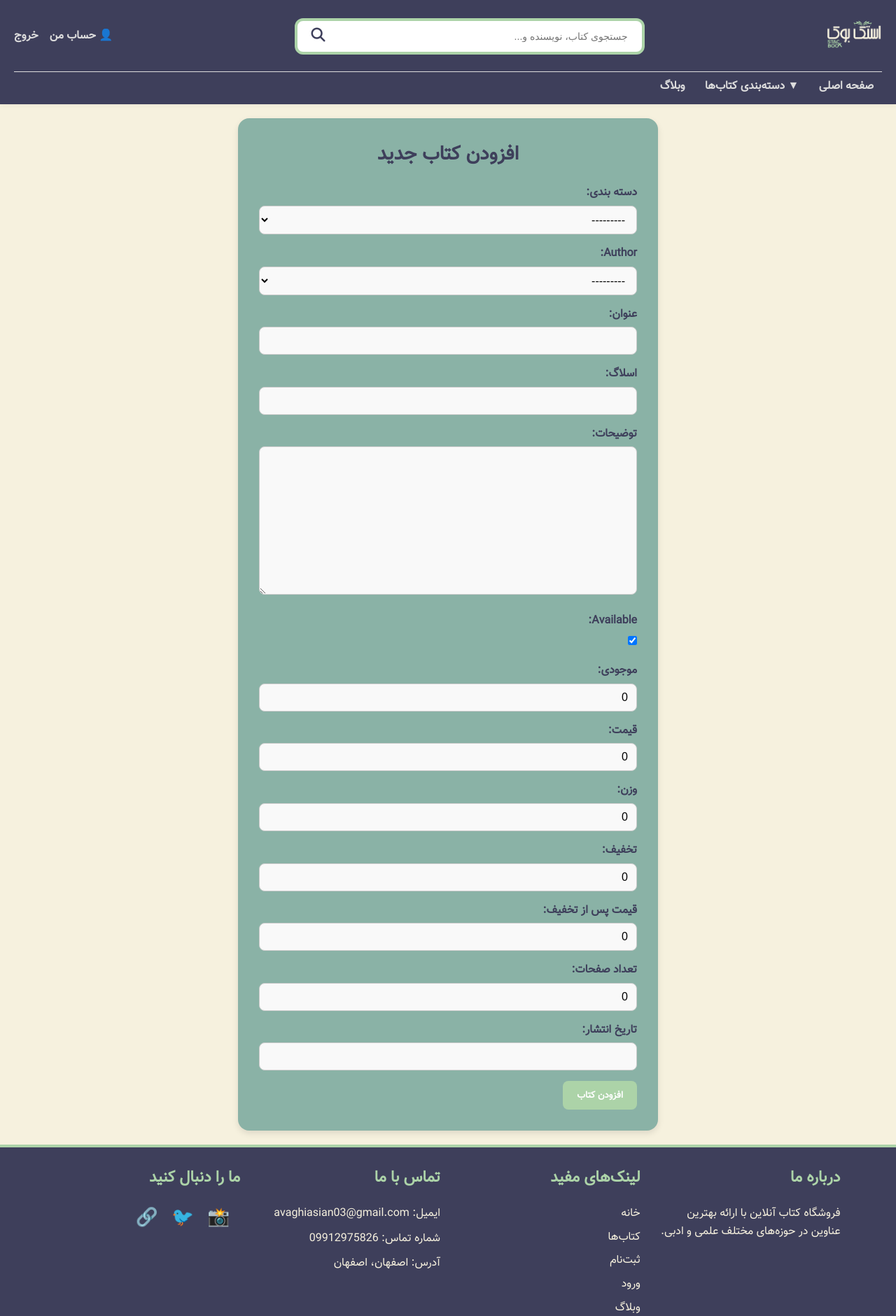
After one commit to AvaGhiasian/CS-Bookstore, a Django app: page /users/profile/books/add/ in a window 1280 px wide. The commit adds this page. Shown: the top 1881 px of the page at 70% size. Run offline with Django 5.2, Linux system fonts and the light colour scheme; the visitor is signed in with stand-in values (Sample User, id 1); data that the repository does not hold is empty; parts of the project's set-up code (start-up, migrations or seed data) failed here and were passed over.

Commit message:
new updates

```diff
--- a/static/css/partials/header.css
+++ b/static/css/partials/header.css
@@ -2,7 +2,7 @@
     font-family: 'Vazir', sans-serif;
     background-color: #3E3F5B;
     padding: 12px 20px;
-    box-shadow: 0 2px 8px rgba(0,0,0,0.05);
+    box-shadow: 0 2px 8px rgba(0, 0, 0, 0.05);
     direction: rtl;
 }
 
@@ -125,7 +125,7 @@
     position: absolute;
     background-color: #F6F1DE;
     min-width: 500px;
-    box-shadow: 0 8px 16px rgba(0,0,0,0.2);
+    box-shadow: 0 8px 16px rgba(0, 0, 0, 0.2);
     z-index: 1000;
     border-radius: 10px;
     padding: 10px 0;
@@ -147,3 +147,21 @@
 .dropdown:hover .dropdown-content {
     display: block;
 }
+
+.logo {
+    display: flex;
+    align-items: center;
+    gap: 10px;
+    font-size: 50px;
+    font-weight: bold;
+    color: #fff;
+    white-space: nowrap;
+    flex-shrink: 0;
+}
+
+.logo-img {
+    height: 80px;
+    width: auto;
+    object-fit: contain;
+    display: block;
+}
--- a/store/forms.py
+++ b/store/forms.py
@@ -1,6 +1,6 @@
 from django import forms
 
-from store.models import Review
+from store.models import Review, Book
 
 
 class ReviewForm(forms.ModelForm):
@@ -15,3 +15,9 @@ class ReviewForm(forms.ModelForm):
 
 class SearchForm(forms.Form):
     query = forms.CharField()
+
+
+class BookForm(forms.ModelForm):
+    class Meta:
+        model = Book
+        fields = '__all__'
--- a/store/models.py
+++ b/store/models.py
@@ -77,7 +77,7 @@ class Book(models.Model):
 
 
 class Image(models.Model):
-    book = models.ForeignKey(Book, on_delete=models.CASCADE, related_name="images", verbose_name="محصول")
+    book = models.ForeignKey(Book, on_delete=models.CASCADE, related_name="images", verbose_name="کتاب")
     file = models.ImageField(upload_to="product_images/%Y/%m/%d")
     title = models.CharField(max_length=250, verbose_name="عنوان", null=True, blank=True)
     description = models.TextField(verbose_name="توضیحات", null=True, blank=True)
--- /dev/null
+++ b/store/static/store/css/add_book.css
@@ -0,0 +1,87 @@
+.add-book-form-container {
+    background-color: #F6F1DE;
+    padding: 30px;
+    border-radius: 1rem;
+    box-shadow: 0 4px 10px rgba(0, 0, 0, 0.1);
+    direction: rtl;
+    font-family: "Vazir", sans-serif;
+    color: #3E3F5B;
+}
+
+.add-book-form-container h2 {
+    color: #3E3F5B;
+    text-align: center;
+    margin-bottom: 20px;
+    font-size: 1.75rem;
+}
+
+.add-book-form form p {
+    margin-bottom: 15px;
+}
+
+.add-book-form label {
+    display: block;
+    font-weight: bold;
+    margin-bottom: 5px;
+}
+
+.add-book-form input[type="text"],
+.add-book-form input[type="number"],
+.add-book-form input[type="file"],
+.add-book-form textarea,
+.add-book-form select {
+    width: 100%;
+    padding: 10px 12px;
+    border: 1px solid #ccc;
+    align-content: center;
+    border-radius: 0.5rem;
+    background-color: #f9f9f9;
+    font-size: 1rem;
+    box-sizing: border-box;
+    transition: border 0.3s ease;
+}
+
+.add-book-form input:focus,
+.add-book-form textarea:focus,
+.add-book-form select:focus {
+    border-color: #8AB2A6;
+    outline: none;
+}
+
+.add-book-form button[type="submit"] {
+    background-color: #ACD3A8;
+    color: white;
+    padding: 10px 20px;
+    font-weight: bold;
+    border: none;
+    border-radius: 0.5rem;
+    cursor: pointer;
+    transition: background-color 0.3s ease;
+}
+
+.add-book-form button[type="submit"]:hover {
+    background-color: #3E3F5B;
+    color: #F6F1DE;
+}
+
+
+.form-wrapper {
+    min-height: 80vh;
+    display: flex;
+    justify-content: center;
+    align-items: center;
+    padding: 20px;
+}
+
+
+.add-book-form-container {
+    background-color: #8AB2A6;
+    padding: 30px;
+    border-radius: 1rem;
+    box-shadow: 0 4px 10px rgba(0, 0, 0, 0.1);
+    direction: rtl;
+    font-family: "Vazir", sans-serif;
+    color: #3E3F5B;
+    max-width: 600px;
+    width: 100%;
+}
--- /dev/null
+++ b/store/templates/store/add_book.html
@@ -0,0 +1,22 @@
+{% extends "parent/base.html" %}
+{% load static %}
+
+{% block content %}
+    <link rel="stylesheet" type="text/css" href="{% static 'store/css/add_book.css' %}">
+
+    <div class="form-wrapper">
+        <div class="add-book-form-container">
+            <h2 class="text-2xl font-bold mb-6">افزودن کتاب جدید</h2>
+
+            <div class="add-book-form">
+                <form method="post" enctype="multipart/form-data" class="space-y-4">
+                    {% csrf_token %}
+                    {{ form.as_p }}
+                    <button type="submit">
+                        افزودن کتاب
+                    </button>
+                </form>
+            </div>
+        </div>
+    </div>
+{% endblock %}
--- a/store/urls.py
+++ b/store/urls.py
@@ -10,4 +10,5 @@ urlpatterns = [
     path('category/<slug:slug>/', views.books_by_category, name='books_by_category'),
     path('search/', views.book_search, name='search'),
     path('<int:pk>/<slug:slug>/review/', views.review_book, name='review_book'),
+
 ]
--- a/store/views.py
+++ b/store/views.py
@@ -1,9 +1,9 @@
-from django.contrib.auth.decorators import login_required
+from django.contrib.auth.decorators import login_required, user_passes_test
 from django.contrib.postgres.search import TrigramSimilarity
 from django.core.paginator import EmptyPage, PageNotAnInteger, Paginator
 from django.shortcuts import get_object_or_404, redirect, render
 
-from store.forms import ReviewForm, SearchForm
+from store.forms import ReviewForm, SearchForm, BookForm
 from store.models import Book, Category
 from blog.models import Post
 
--- a/templates/partials/header.html
+++ b/templates/partials/header.html
@@ -1,11 +1,13 @@
-<!-- header.html -->
 {% load static %}
+
 <link rel="stylesheet" type="text/css" href="{% static 'css/partials/header.css' %}">
 <link rel="stylesheet" href="https://cdnjs.cloudflare.com/ajax/libs/font-awesome/6.5.0/css/all.min.css">
 
 <header class="site-header">
     <div class="top-header">
-        <div class="logo"> استک بوک | StackBook</div>
+        <div class="logo">
+            <a href="{% url 'store:index' %}"><img src="{% static 'logo/logo.png' %}" alt="استک بوک | StackBook" class="logo-img"></a>
+        </div>
 
         <form action="{% url 'store:search' %}" method="get" class="search-box">
             <input type="text" name="query" placeholder="جستجوی کتاب، نویسنده و..." required>
@@ -20,7 +22,6 @@
                 <a href="{% url 'users:login' %}">ورود</a>
                 <a href="{% url 'users:register' %}">ثبت‌نام</a>
             {% endif %}
-            <a href="#">🛒 سبد خرید</a>
         </div>
     </div>
 
--- a/users/static/users/css/registration/register.css
+++ b/users/static/users/css/registration/register.css
@@ -1,5 +1,3 @@
-/* register.css */
-
 .login {
     background-color: #F6F1DE;
     padding: 60px 0;
--- a/users/urls.py
+++ b/users/urls.py
@@ -8,7 +8,8 @@ app_name = 'users'
 
 urlpatterns = [
     path('profile/', views.profile, name='profile'),
-    path('login/', auth_views.LoginView.as_view(authentication_form=LoginForm, next_page='users:profile'), name='login'),
+    path('login/', auth_views.LoginView.as_view(authentication_form=LoginForm, next_page='users:profile'),
+         name='login'),
     # path('logout/', auth_views.LogoutView.as_view(), name='logout'),
     path('logout/', views.log_out, name='logout'),
 
@@ -33,4 +34,6 @@ urlpatterns = [
          views.CustomPasswordResetCompleteView.as_view(template_name='registration/password_reset_complete.html'),
          name="password_reset_complete"),
 
+    path('profile/books/add/', views.add_book, name='add_book'),
+
 ]
--- a/users/views.py
+++ b/users/views.py
@@ -2,7 +2,7 @@ from django.http import HttpResponse
 from django.shortcuts import render, redirect
 from django.contrib.auth import authenticate, login, logout
 from django.contrib import messages
-from django.contrib.auth.decorators import login_required
+from django.contrib.auth.decorators import login_required, user_passes_test
 from django.core.mail import send_mail
 from django.contrib.auth.views import PasswordChangeView, PasswordResetView, PasswordChangeDoneView, \
     PasswordResetDoneView, PasswordResetCompleteView, PasswordResetConfirmView
@@ -11,6 +11,7 @@ import jdatetime
 from datetime import datetime
 
 from .forms import *
+from store.forms import BookForm
 
 
 # Create your views here.
@@ -100,3 +101,14 @@ class CustomPasswordResetConfirmView(PasswordResetConfirmView):
 
 class CustomPasswordResetCompleteView(PasswordResetCompleteView):
     template_name = 'registration/password_reset_complete.html'
+
+@user_passes_test(lambda user:user.is_superuser)
+def add_book(request):
+    if request.method == 'POST':
+        book_form = BookForm(data=request.POST)
+        if book_form.is_valid():
+            book_form.save()
+            return redirect('users:profile')
+    else:
+        book_form = BookForm()
+    return render(request, 'store/add_book.html', {'form': book_form})
```
Also changed, not shown: users/templates/users/profile.html (+23 -0 lines), static/logo/logo.jpeg (added), static/logo/logo.png (added).
